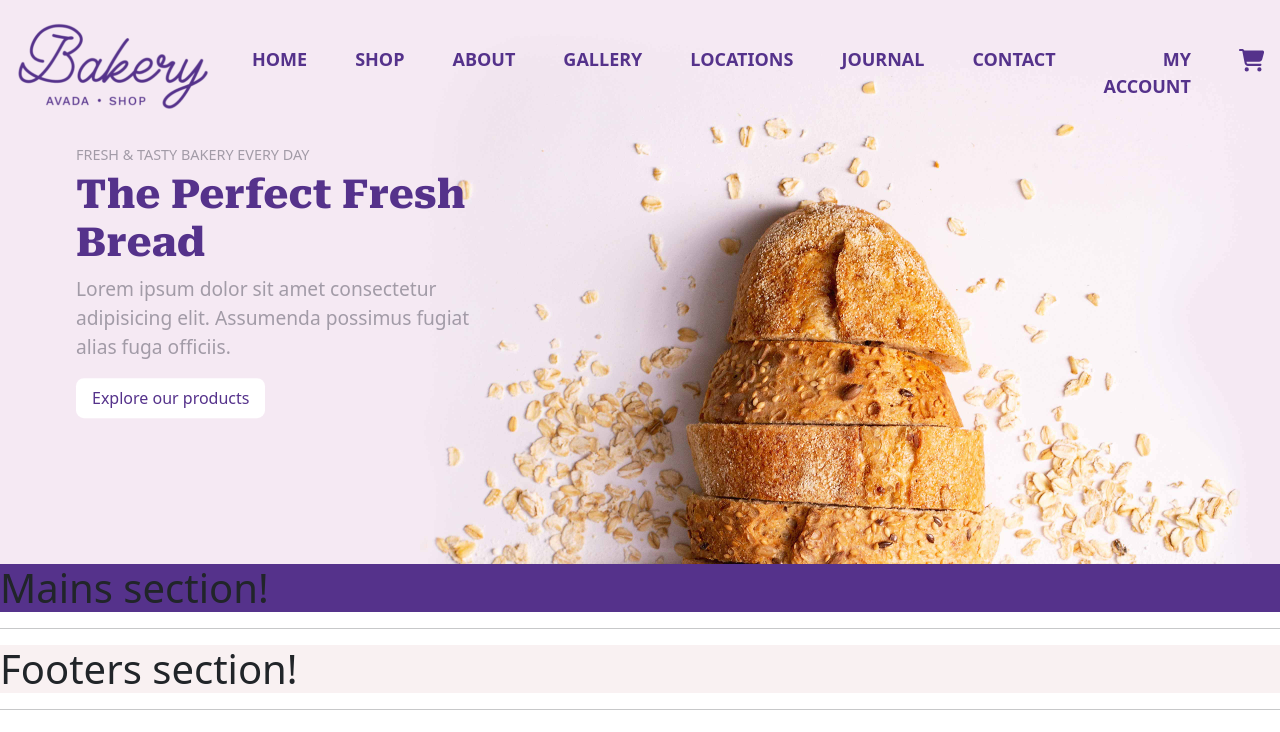
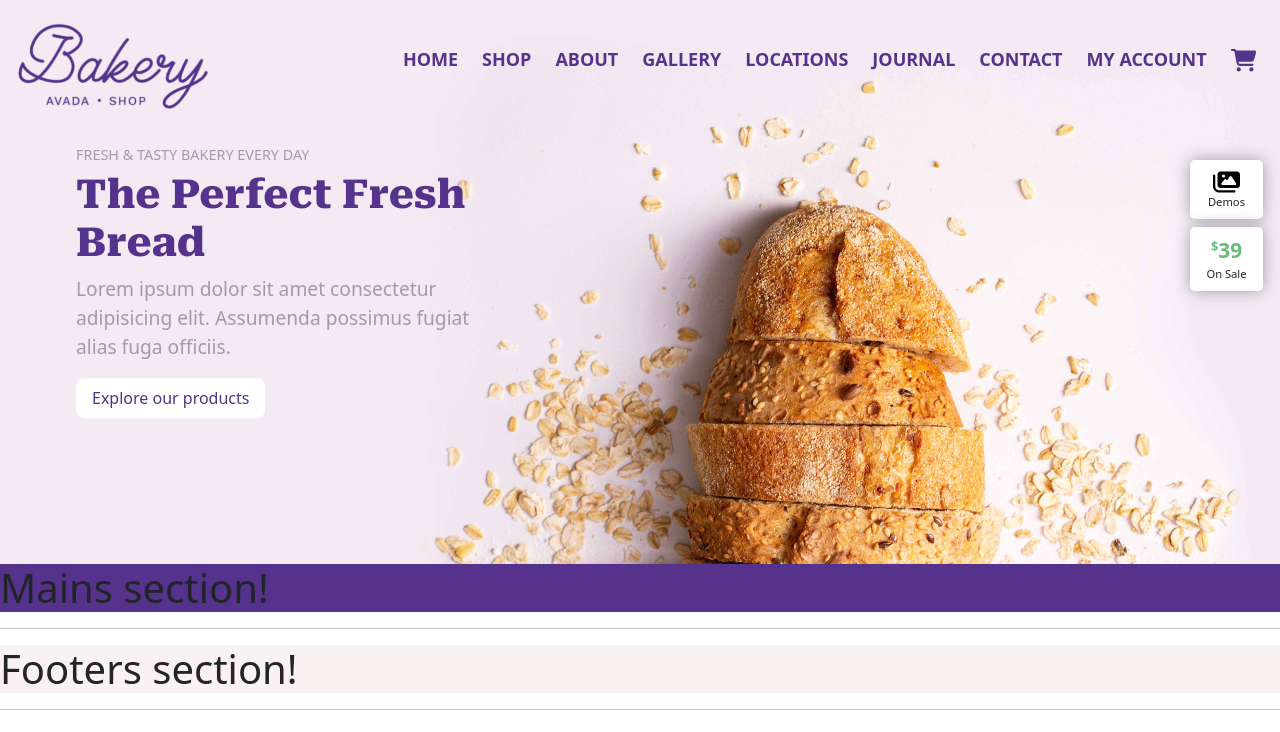
Before and after one commit to EliaBuratti/proj-html-vuejs, a Vue app: page / in a window 1280 px wide. Shown: the top 732 px of the page. Built offline with nearby package versions, Linux system fonts and the light colour scheme.

Commit message:
add button offers

```diff
--- a/src/assets/scss/Header.scss
+++ b/src/assets/scss/Header.scss
@@ -9,7 +9,7 @@ $style-color: #55328b;
 */
 
 #eb_nav_section {
-    position: fixed;
+    position: absolute;
     top: 0;
     left: 0;
     z-index: 5;
@@ -19,7 +19,7 @@ $style-color: #55328b;
     font-size: large;
 
     li {
-        margin: 0.5rem 1.5rem;
+        margin: 0.5rem 0.75rem;
         height: 2rem;
 
         svg {
@@ -44,6 +44,7 @@ $style-color: #55328b;
 
     img {
         max-width: 100%;
+        height: max-content;
     }
 
     .eb_overview {
@@ -89,3 +90,44 @@ $style-color: #55328b;
     }
 
 }
+
+#offers {
+    width: fit-content;
+    position: fixed;
+    z-index: 999;
+    top: 10rem;
+    left: 93%;
+    text-align: center;
+
+    div {
+        cursor: pointer;
+        border-radius: 0.3rem;
+        background-color: $ligth;
+        box-shadow: 0 0 1rem $grey-dark;
+        margin-bottom: 0.5rem;
+        padding: 0.5rem 1rem;
+
+        p {
+            margin: 0;
+            font-size: 0.7rem;
+            font-weight: 500;
+        }
+
+        .eb_value,
+        .eb_price {
+            color: $price-color;
+            font-weight: 700;
+        }
+
+        .eb_value {
+            vertical-align: super;
+            font-size: 0.8rem;
+            padding-bottom: 0.5rem;
+        }
+
+        .eb_price {
+            font-size: 1.3rem;
+        }
+
+    }
+}
--- a/src/assets/scss/partials/variable.scss
+++ b/src/assets/scss/partials/variable.scss
@@ -3,3 +3,4 @@ $grey-light: #f9f1f2;
 $grey: #f2eef4;
 $grey-dark: #a29ba7;
 $style-color: #55328b;
+$price-color: #65bc7b;
--- a/src/components/Header.vue
+++ b/src/components/Header.vue
@@ -69,9 +69,25 @@ export default {
             </p>
 
             <button>Explore our products</button>
-
         </div>
     </section>
+
+    <div id="offers">
+        <!-- va con position sticky -->
+        <div id="demos">
+            <svg xmlns="http://www.w3.org/2000/svg" height="1.5rem"
+                viewBox="0 0 576 512"><!--! Font Awesome Free 6.4.2 by @fontawesome - https://fontawesome.com License - https://fontawesome.com/license (Commercial License) Copyright 2023 Fonticons, Inc. -->
+                <path
+                    d="M160 32c-35.3 0-64 28.7-64 64V320c0 35.3 28.7 64 64 64H512c35.3 0 64-28.7 64-64V96c0-35.3-28.7-64-64-64H160zM396 138.7l96 144c4.9 7.4 5.4 16.8 1.2 24.6S480.9 320 472 320H328 280 200c-9.2 0-17.6-5.3-21.6-13.6s-2.9-18.2 2.9-25.4l64-80c4.6-5.7 11.4-9 18.7-9s14.2 3.3 18.7 9l17.3 21.6 56-84C360.5 132 368 128 376 128s15.5 4 20 10.7zM192 128a32 32 0 1 1 64 0 32 32 0 1 1 -64 0zM48 120c0-13.3-10.7-24-24-24S0 106.7 0 120V344c0 75.1 60.9 136 136 136H456c13.3 0 24-10.7 24-24s-10.7-24-24-24H136c-48.6 0-88-39.4-88-88V120z" />
+            </svg>
+            <p>Demos</p>
+        </div>
+        <div id="costs">
+            <span class="eb_value">$</span>
+            <span class="eb_price">39</span>
+            <p>On Sale</p>
+        </div>
+    </div>
 </template>
 
 
```
